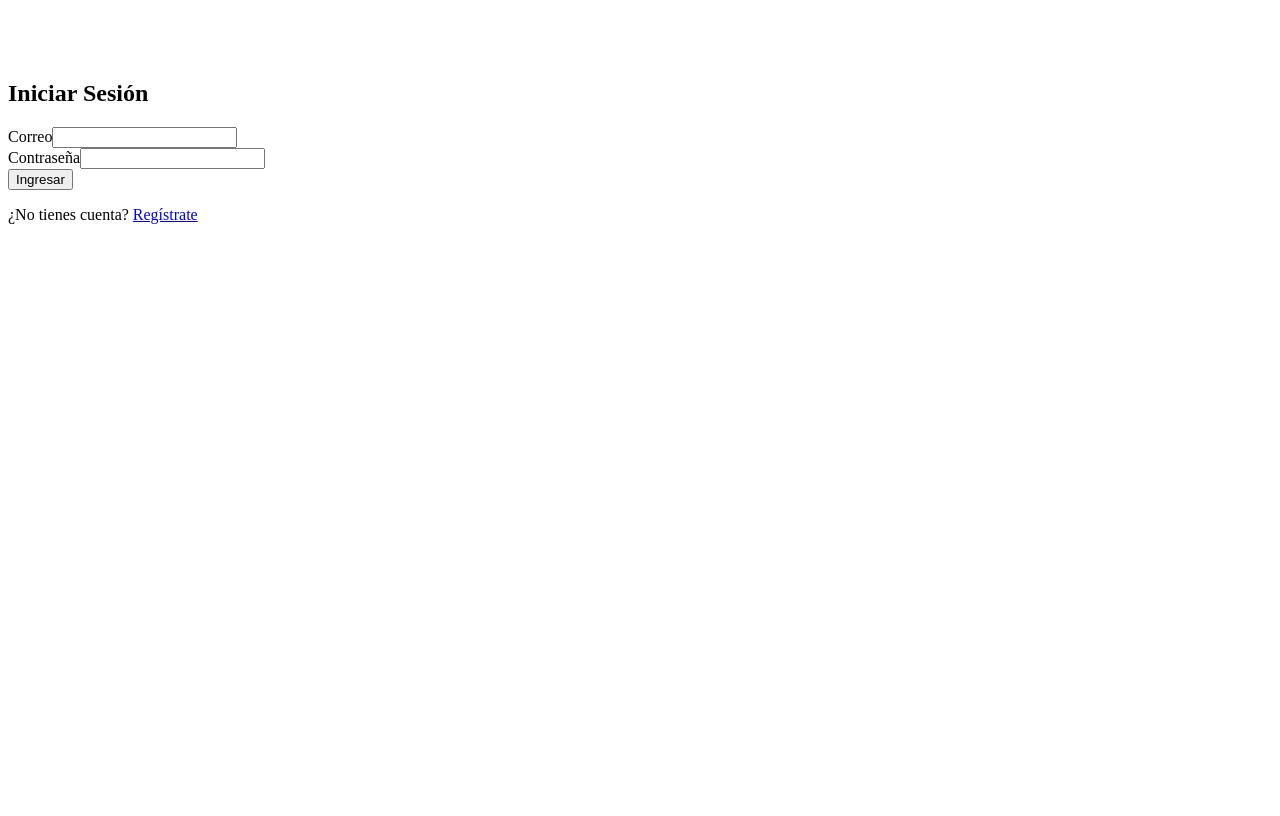
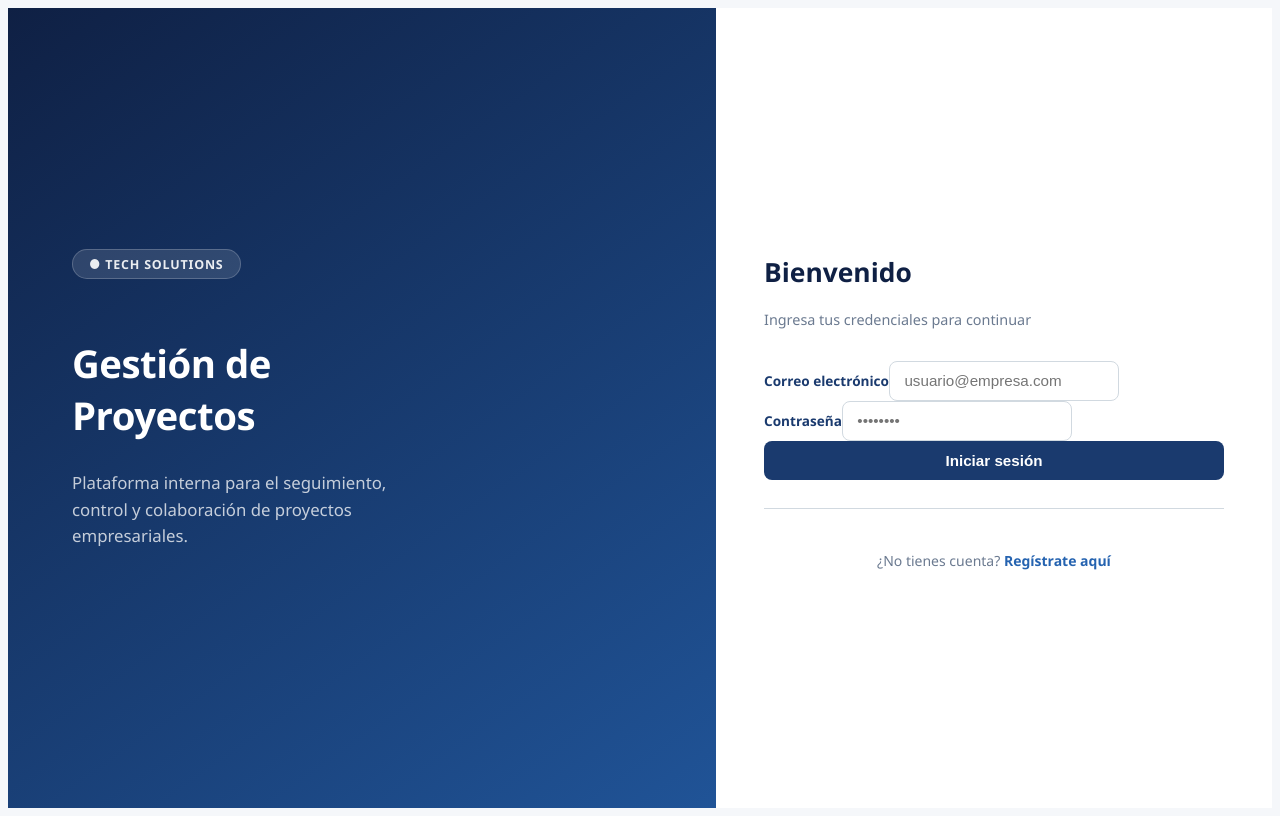
Before and after one commit to CrisBustosE/EV2.Cristobal.Bustos, a Next.js app: page /login in a window 1280 px wide. Built offline with nearby package versions, Linux system fonts and the light colour scheme.

Commit message:
style: apply corporate design to auth views and home

```diff
--- /dev/null
+++ b/app/globals.css
@@ -0,0 +1,246 @@
+/* ── Tech Solutions — Corporate Design System ── */
+
+:root {
+  --ts-blue-900: #0f2044;
+  --ts-blue-700: #1a3a6e;
+  --ts-blue-500: #2563b0;
+  --ts-blue-400: #3b7dd8;
+  --ts-blue-50:  #eef4fc;
+  --ts-white:    #ffffff;
+  --ts-gray-100: #f5f7fa;
+  --ts-gray-300: #d1d9e0;
+  --ts-gray-500: #6b7a90;
+  --ts-shadow:   0 20px 60px rgba(15, 32, 68, 0.18);
+  --ts-radius:   14px;
+}
+
+/* ── Base ── */
+body {
+  font-family: 'Segoe UI', system-ui, -apple-system, sans-serif;
+  background-color: var(--ts-gray-100);
+  color: var(--ts-blue-900);
+}
+
+/* ── Auth layout (login / register) ── */
+.ts-auth-wrapper {
+  min-height: 100vh;
+  display: flex;
+  background: linear-gradient(145deg, var(--ts-blue-900) 0%, var(--ts-blue-500) 100%);
+}
+
+.ts-auth-brand {
+  flex: 1;
+  display: flex;
+  flex-direction: column;
+  justify-content: center;
+  padding: 3rem 4rem;
+  color: var(--ts-white);
+}
+
+.ts-auth-brand h1 {
+  font-size: 2.4rem;
+  font-weight: 700;
+  letter-spacing: -0.5px;
+  margin-bottom: 0.75rem;
+}
+
+.ts-auth-brand p {
+  font-size: 1.05rem;
+  opacity: 0.75;
+  max-width: 320px;
+  line-height: 1.6;
+}
+
+.ts-brand-badge {
+  display: inline-flex;
+  align-items: center;
+  gap: 0.5rem;
+  background: rgba(255,255,255,0.12);
+  border: 1px solid rgba(255,255,255,0.2);
+  border-radius: 50px;
+  padding: 0.35rem 1rem;
+  font-size: 0.78rem;
+  font-weight: 600;
+  letter-spacing: 0.8px;
+  text-transform: uppercase;
+  margin-bottom: 2rem;
+  width: fit-content;
+  color: rgba(255,255,255,0.9);
+}
+
+/* ── Auth card (right panel) ── */
+.ts-auth-panel {
+  width: 460px;
+  min-width: 460px;
+  background: var(--ts-white);
+  display: flex;
+  flex-direction: column;
+  justify-content: center;
+  padding: 3.5rem 3rem;
+}
+
+.ts-auth-panel h2 {
+  font-size: 1.65rem;
+  font-weight: 700;
+  color: var(--ts-blue-900);
+  margin-bottom: 0.35rem;
+}
+
+.ts-auth-panel .ts-subtitle {
+  font-size: 0.9rem;
+  color: var(--ts-gray-500);
+  margin-bottom: 2rem;
+}
+
+/* ── Form controls ── */
+.ts-form-control {
+  border: 1.5px solid var(--ts-gray-300);
+  border-radius: 8px;
+  padding: 0.65rem 0.9rem;
+  font-size: 0.95rem;
+  color: var(--ts-blue-900);
+  transition: border-color 0.15s, box-shadow 0.15s;
+  background: var(--ts-white);
+}
+
+.ts-form-control:focus {
+  border-color: var(--ts-blue-400);
+  box-shadow: 0 0 0 3px rgba(37, 99, 176, 0.12);
+  outline: none;
+}
+
+.ts-form-label {
+  font-size: 0.85rem;
+  font-weight: 600;
+  color: var(--ts-blue-700);
+  margin-bottom: 0.4rem;
+}
+
+/* ── Primary button ── */
+.ts-btn-primary {
+  background: var(--ts-blue-700);
+  color: var(--ts-white);
+  border: none;
+  border-radius: 8px;
+  padding: 0.7rem 1.2rem;
+  font-size: 0.95rem;
+  font-weight: 600;
+  width: 100%;
+  transition: background 0.15s, transform 0.1s;
+  cursor: pointer;
+}
+
+.ts-btn-primary:hover:not(:disabled) {
+  background: var(--ts-blue-900);
+  transform: translateY(-1px);
+}
+
+.ts-btn-primary:disabled {
+  opacity: 0.65;
+  cursor: not-allowed;
+}
+
+/* ── Divider ── */
+.ts-divider {
+  border: none;
+  border-top: 1.5px solid var(--ts-gray-300);
+  margin: 1.75rem 0;
+}
+
+/* ── Footer link ── */
+.ts-auth-footer {
+  text-align: center;
+  font-size: 0.875rem;
+  color: var(--ts-gray-500);
+}
+
+.ts-auth-footer a {
+  color: var(--ts-blue-500);
+  font-weight: 600;
+  text-decoration: none;
+}
+
+.ts-auth-footer a:hover {
+  text-decoration: underline;
+}
+
+/* ── Home hero ── */
+.ts-hero {
+  min-height: 100vh;
+  background: linear-gradient(145deg, var(--ts-blue-900) 0%, var(--ts-blue-500) 100%);
+  display: flex;
+  align-items: center;
+  justify-content: center;
+  text-align: center;
+  color: var(--ts-white);
+  padding: 2rem;
+}
+
+.ts-hero-card {
+  background: rgba(255,255,255,0.07);
+  border: 1px solid rgba(255,255,255,0.15);
+  border-radius: var(--ts-radius);
+  padding: 3.5rem 3rem;
+  max-width: 540px;
+  width: 100%;
+  backdrop-filter: blur(6px);
+}
+
+.ts-hero h1 {
+  font-size: 2.4rem;
+  font-weight: 800;
+  margin-bottom: 0.75rem;
+  letter-spacing: -0.5px;
+}
+
+.ts-hero p {
+  font-size: 1.05rem;
+  opacity: 0.75;
+  margin-bottom: 2rem;
+}
+
+.ts-btn-white {
+  background: var(--ts-white);
+  color: var(--ts-blue-700);
+  border: none;
+  border-radius: 8px;
+  padding: 0.7rem 1.6rem;
+  font-size: 0.95rem;
+  font-weight: 700;
+  text-decoration: none;
+  transition: transform 0.15s, box-shadow 0.15s;
+  display: inline-block;
+}
+
+.ts-btn-white:hover {
+  transform: translateY(-2px);
+  box-shadow: 0 8px 24px rgba(0,0,0,0.2);
+  color: var(--ts-blue-900);
+}
+
+.ts-btn-outline-white {
+  background: transparent;
+  color: var(--ts-white);
+  border: 2px solid rgba(255,255,255,0.5);
+  border-radius: 8px;
+  padding: 0.65rem 1.6rem;
+  font-size: 0.95rem;
+  font-weight: 600;
+  text-decoration: none;
+  transition: background 0.15s, border-color 0.15s;
+  display: inline-block;
+}
+
+.ts-btn-outline-white:hover {
+  background: rgba(255,255,255,0.12);
+  border-color: rgba(255,255,255,0.8);
+  color: var(--ts-white);
+}
+
+/* ── Responsive: colapsa split en móvil ── */
+@media (max-width: 768px) {
+  .ts-auth-wrapper { flex-direction: column; }
+  .ts-auth-brand   { padding: 2.5rem 2rem 1.5rem; }
+  .ts-auth-brand h1 { font-size: 1.8rem; }
+  .ts-auth-panel   { width: 100%; min-width: unset; padding: 2rem 1.5rem; }
+}
--- a/app/layout.tsx
+++ b/app/layout.tsx
@@ -1,4 +1,5 @@
 import type { Metadata } from "next";
+import "./globals.css";
 
 export const metadata: Metadata = {
   title: "Tech Solutions - Gestión de Proyectos",
--- a/app/login/page.tsx
+++ b/app/login/page.tsx
@@ -15,7 +15,7 @@ export default function LoginPage() {
 
     const form = e.currentTarget
     const correo = (form.elements.namedItem('correo') as HTMLInputElement).value
-    const clave = (form.elements.namedItem('clave') as HTMLInputElement).value
+    const clave  = (form.elements.namedItem('clave')  as HTMLInputElement).value
 
     const res = await fetch('/api/auth/login', {
       method: 'POST',
@@ -34,40 +34,62 @@ export default function LoginPage() {
   }
 
   return (
-    <main className="container" style={{ maxWidth: 420, marginTop: '10vh' }}>
-      <h2 className="mb-4 text-center">Iniciar Sesión</h2>
-      <form onSubmit={handleSubmit}>
+    <div className="ts-auth-wrapper">
+      {/* Panel izquierdo — branding */}
+      <div className="ts-auth-brand">
+        <span className="ts-brand-badge">&#9679; Tech Solutions</span>
+        <h1>Gestión de<br />Proyectos</h1>
+        <p>Plataforma interna para el seguimiento, control y colaboración de proyectos empresariales.</p>
+      </div>
+
+      {/* Panel derecho — formulario */}
+      <div className="ts-auth-panel">
+        <h2>Bienvenido</h2>
+        <p className="ts-subtitle">Ingresa tus credenciales para continuar</p>
+
+        <form onSubmit={handleSubmit} noValidate>
           <div className="mb-3">
-          <label htmlFor="correo" className="form-label">Correo</label>
+            <label htmlFor="correo" className="ts-form-label d-block">Correo electrónico</label>
             <input
               id="correo"
               name="correo"
               type="email"
-            className="form-control"
+              className="ts-form-control w-100"
+              placeholder="usuario@empresa.com"
               required
               autoComplete="email"
             />
           </div>
-        <div className="mb-3">
-          <label htmlFor="clave" className="form-label">Contraseña</label>
+          <div className="mb-4">
+            <label htmlFor="clave" className="ts-form-label d-block">Contraseña</label>
             <input
               id="clave"
               name="clave"
               type="password"
-            className="form-control"
+              className="ts-form-control w-100"
+              placeholder="••••••••"
               required
               autoComplete="current-password"
             />
           </div>
-        {error && <div className="alert alert-danger py-2">{error}</div>}
-        <button type="submit" className="btn btn-primary w-100" disabled={loading}>
-          {loading ? 'Ingresando...' : 'Ingresar'}
+
+          {error && (
+            <div className="alert alert-danger py-2 mb-3 rounded-3" style={{ fontSize: '0.875rem' }}>
+              {error}
+            </div>
+          )}
+
+          <button type="submit" className="ts-btn-primary" disabled={loading}>
+            {loading ? 'Ingresando...' : 'Iniciar sesión'}
           </button>
         </form>
-      <p className="text-center mt-3 text-muted">
+
+        <hr className="ts-divider" />
+        <p className="ts-auth-footer">
           ¿No tienes cuenta?{' '}
-        <a href="/register">Regístrate</a>
+          <a href="/register">Regístrate aquí</a>
         </p>
-    </main>
+      </div>
+    </div>
   )
 }
```
Also changed, not shown: app/page.tsx (+14 -10 lines), app/register/page.tsx (+38 -15 lines). Lines whose indentation alone changed are shown as unchanged.
